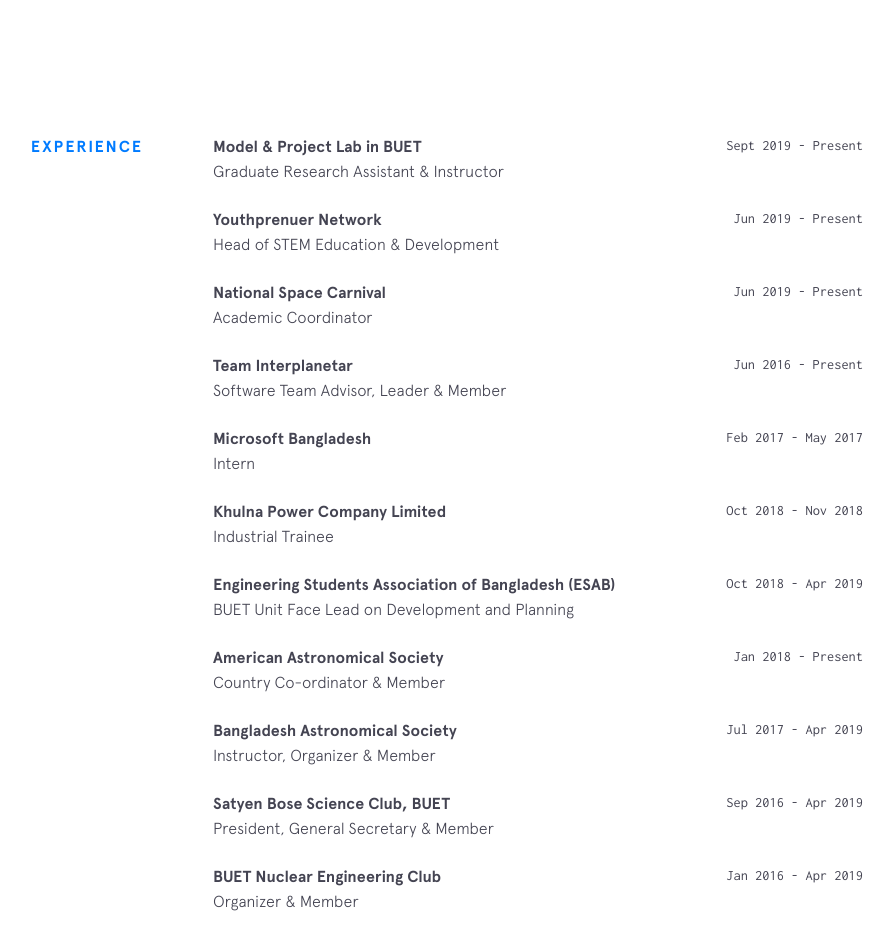
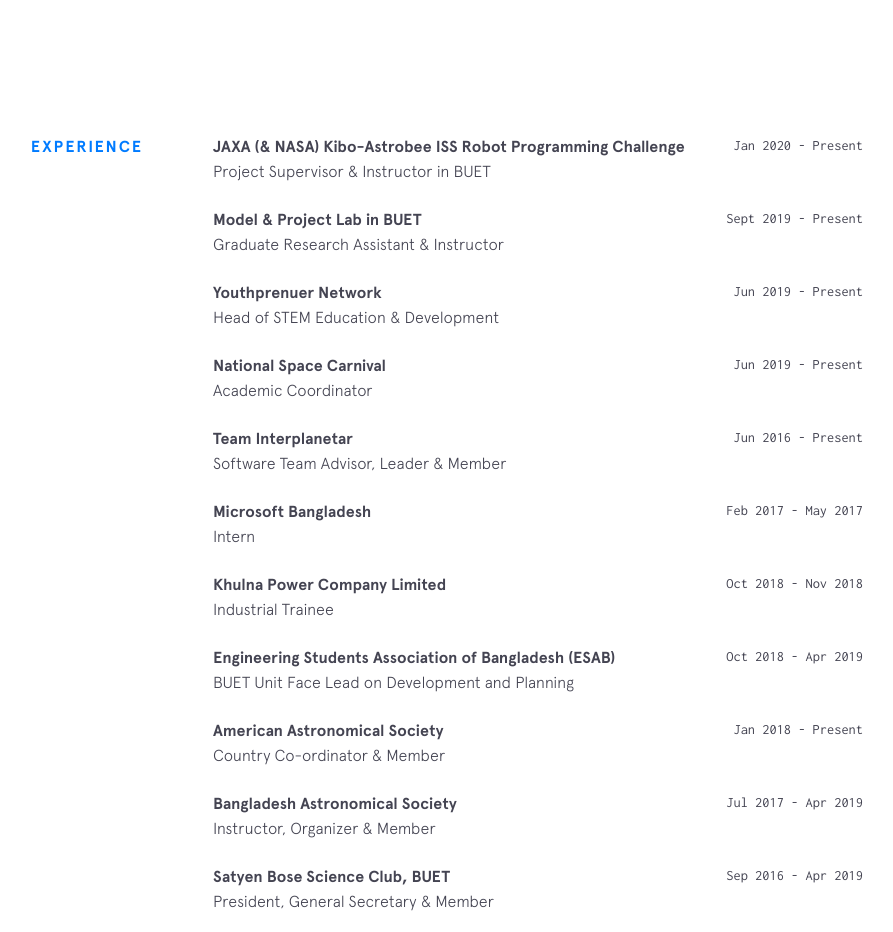
Before and after one commit to ArghyaChatterjee/ArghyaChatterjee.github.io, a plain HTML site: page index.html in a window 1280 px wide. Shown: the part 2440-3372 px from the top of the page, without its empty margins (237-1130 px from the left). Drawn offline with Linux system fonts and the light colour scheme; a script that the page names is missing.

Commit message:
Update index.html

```diff
--- a/index.html
+++ b/index.html
@@ -261,6 +261,19 @@
         </div>
         <div class=section__content>
             <div class=jobs>
+                <div class=job>
+                    <div class=time-place>
+                        <div class=job__company>
+                            <a class=underline-link href=https://jaxa.krpc.jp/ target="_blank">JAXA (& NASA) Kibo-Astrobee ISS Robot Programming Challenge</a>
+                        </div>
+                        <div class=job__time>
+                            Jan 2020 - Present
+                        </div>
+                    </div>
+                    <div class=job__position>
+                        Project Supervisor & Instructor in BUET
+                    </div>
+                </div>
                 <div class=job>
                     <div class=time-place>
                         <div class=job__company>
```
